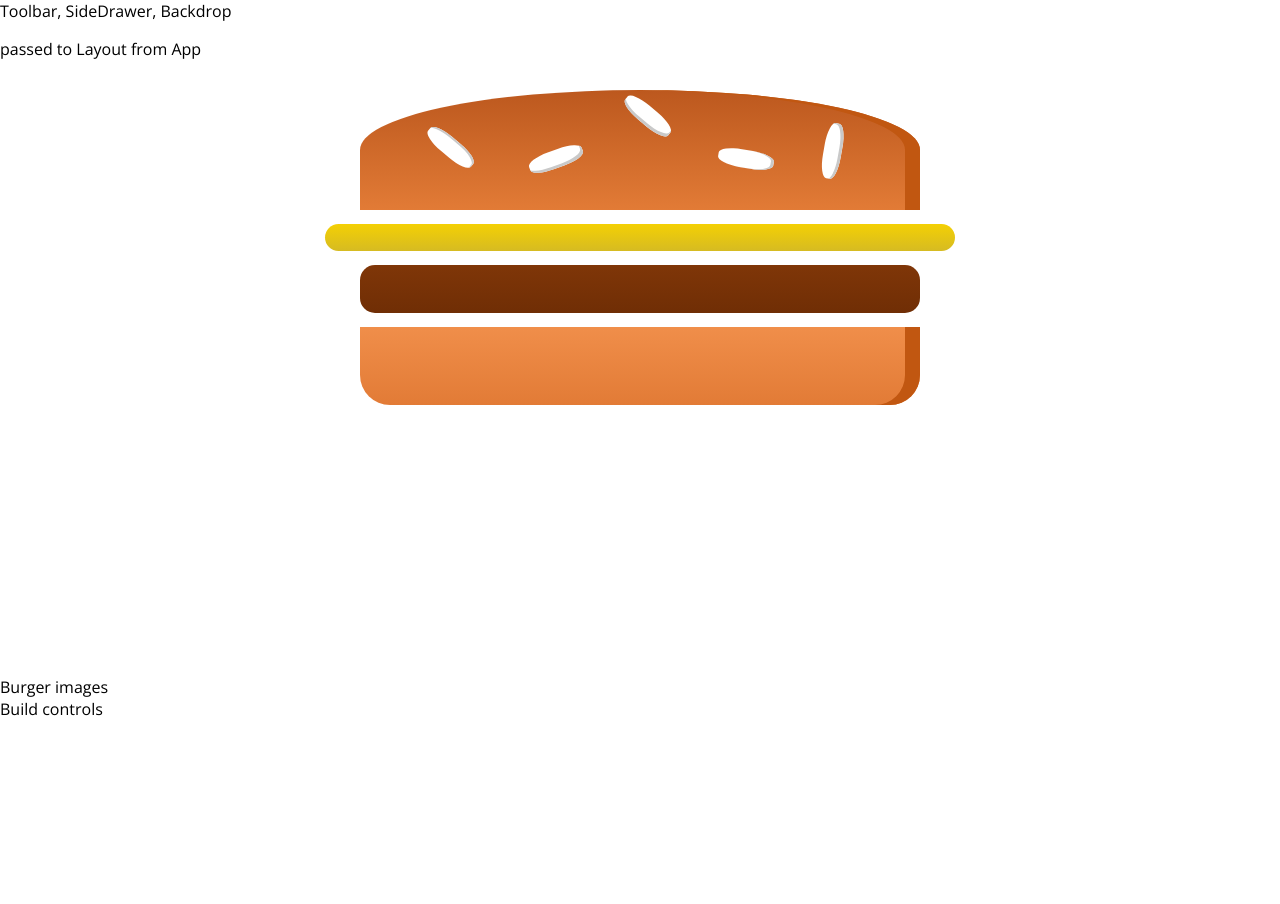
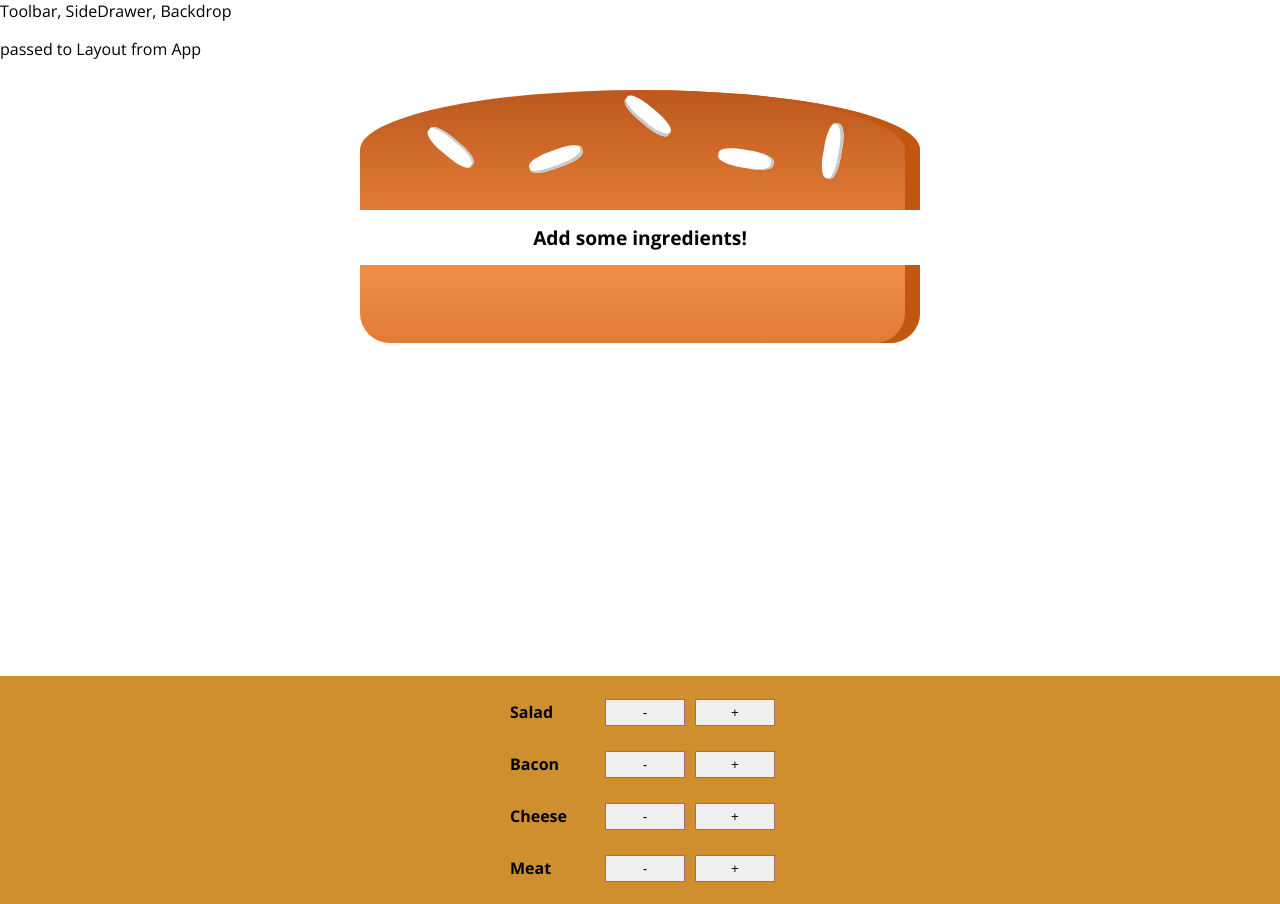
Before and after one commit to freshlybakedcode/react-burger-action, a React app: page / in a window 1280 px wide. Before the commit the page ends 800 px from the top, so only its background shows below. Built offline with nearby package versions, Linux system fonts and the light colour scheme.

Commit message:
More dev work

```diff
--- /dev/null
+++ b/src/components/Burger/BuildControls/BuildControl/BuildControl.css
@@ -0,0 +1,20 @@
+.BuildControl {
+  display: flex;
+  justify-content: space-between;
+  align-items: center;
+  margin: 5px 0;
+}
+.Label {
+  padding: 10px;
+  font-weight: bold;
+  width: 80px;
+}
+.BuildControl button {
+  display: block;
+  padding: 5px;
+  margin: 0 5px;
+  width: 80px;
+  border: 1px solid #AA6871;
+  outline: none;
+  cursor: pointer;
+}
--- /dev/null
+++ b/src/components/Burger/BuildControls/BuildControl/BuildControl.js
@@ -0,0 +1,14 @@
+import React from 'react'
+import classes from './BuildControl.css';
+
+const BuildControl = (props) => {
+  return (
+    <div className={classes.BuildControl}>
+      <div className={classes.Label}>{props.ingredientLabel}</div>
+      <button>-</button>
+      <button>+</button>
+    </div>
+  )
+}
+
+export default BuildControl
--- /dev/null
+++ b/src/components/Burger/BuildControls/BuildControls.css
@@ -0,0 +1,10 @@
+.BuildControls {
+  width: 100%;
+  background-color: #CF8F2E;
+  display: flex;
+  flex-flow: column;
+  align-items: center;
+  box-shadoqw: 0 2px 1px #ccc;
+  margin: auto;
+  padding: 10px 0;
+}
--- /dev/null
+++ b/src/components/Burger/BuildControls/BuildControls.js
@@ -0,0 +1,22 @@
+import React from 'react'
+import classes from './BuildControls.css'
+import BuildControl from './BuildControl/BuildControl';
+
+const controls = [
+  { ingredientLabel: 'Salad', type: 'salad' },
+  { ingredientLabel: 'Bacon', type: 'bacon' },
+  { ingredientLabel: 'Cheese', type: 'cheese' },
+  { ingredientLabel: 'Meat', type: 'meat' },
+];
+
+const BuildControls = (props) => {
+  return (
+    <div className={classes.BuildControls}>
+      {controls.map(ctrl => (
+        <BuildControl key={ctrl.label} ingredientLabel={ctrl.ingredientLabel} />
+      ))}
+    </div>
+  )
+}
+
+export default BuildControls
--- a/src/components/Burger/Burger.css
+++ b/src/components/Burger/Burger.css
@@ -3,7 +3,7 @@
   margin: auto;
   height: 250px;
   overflow: scroll;
-  text-align: centre;
+  text-align: center;
   font-weight: bold;
   font-size: 1.2rem;
 }
--- a/src/components/Burger/Burger.js
+++ b/src/components/Burger/Burger.js
@@ -3,11 +3,22 @@ import classes from './Burger.css';
 import BurgerIngredient from './BurgerIngredient/BurgerIngredient';
 
 const Burger = (props) => {
+  let transformedIngredients = Object.keys(props.ingredients).map(ingredient => {
+    return [...Array(props.ingredients[ingredient])].map((_, index) => {
+      return <BurgerIngredient key={ingredient + index} type={ingredient} />
+    });
+  }).reduce((arr, el) => {
+    return arr.concat(el)
+  }, []);
+
+  if (transformedIngredients.length === 0) {
+    transformedIngredients = 'Add some ingredients!';
+  }
+
   return (
     <div className={classes.Burger}>
       <BurgerIngredient type="bread-top" />
-      <BurgerIngredient type="cheese" />
-      <BurgerIngredient type="meat" />
+      {transformedIngredients}
       <BurgerIngredient type="bread-bottom" />
     </div>
   )
--- a/src/containers/BurgerBuilder.js
+++ b/src/containers/BurgerBuilder.js
@@ -1,13 +1,22 @@
 import React, { Component } from 'react'
 import Burger from '../components/Burger/Burger';
+import BuildControls from '../components/Burger/BuildControls/BuildControls';
 
 export default class BurgerBuilder extends Component {
+  state = {
+    // ingredients: ['bread-top', 'cheese', 'meat', 'bread-bottom']
+    ingredients: {
+      salad: 0,
+      bacon: 0,
+      cheese: 0,
+      meat: 0
+    }
+  }
   render() {
     return (
       <React.Fragment>
-        <Burger />
-        <div>Burger images</div>
-        <div>Build controls</div>
+        <Burger ingredients={this.state.ingredients} />
+        <BuildControls />
       </React.Fragment>
     )
   }
```
